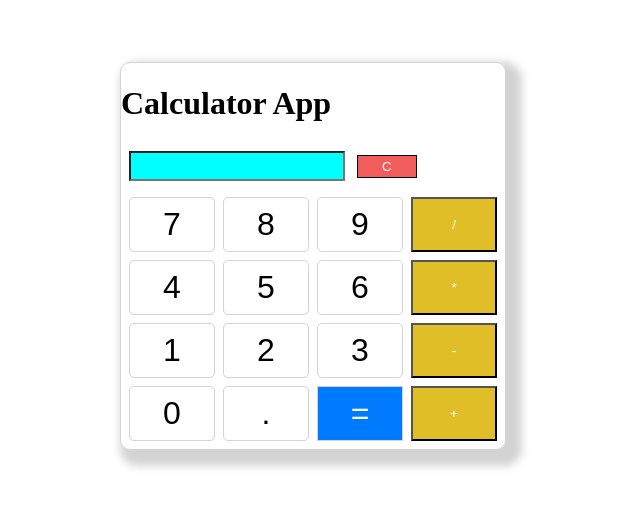
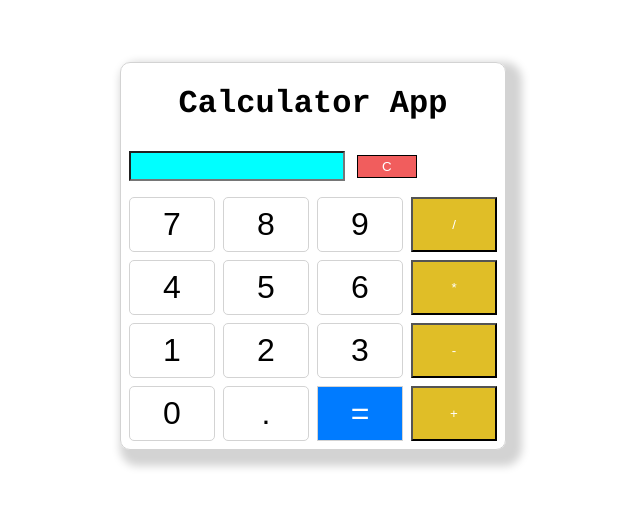
Before and after one commit to Malak-Mustafa/Calculator, a plain HTML site: page index.html in a window 1280 px wide. Shown: the part 152-658 px from the top of the page, without its empty margins (335-975 px from the left). Drawn offline with Linux system fonts and the light colour scheme.

Commit message:
edit font family

```diff
--- a/style.css
+++ b/style.css
@@ -18,6 +18,10 @@ body {
     border: 1px solid lightgray ;
     border-radius: 10px;
     box-shadow: 0.5rem 0.5rem 0.5rem 0.5rem lightgray;
+}
+h1{
+    text-align: center;
+    font-family: Courier, monospace;
 }
 #equation{
     font-size: 1rem;
```
